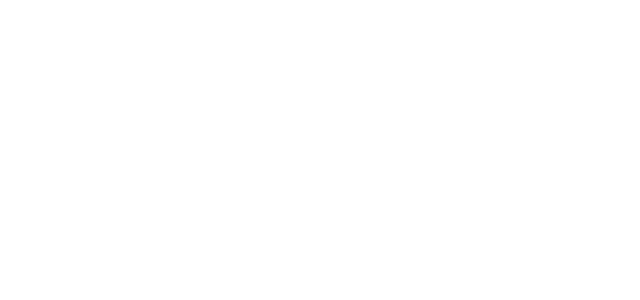
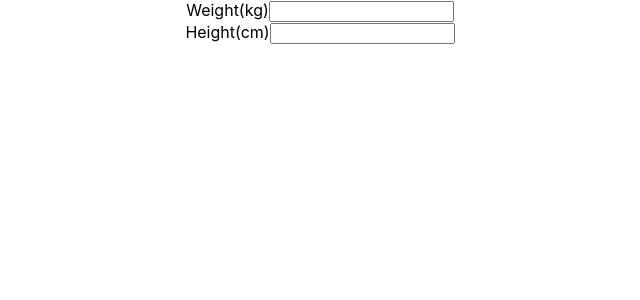
Before and after one commit to schneiderman805/react_bmi_calculator, a React (Create React App) app: page / in a window 1280 px wide. Shown: the top 300 px of the page, without its empty margins (320-960 px from the left). Built offline with nearby package versions, Linux system fonts and the light colour scheme.

Commit message:
adds input for weight and height

```diff
--- a/src/App.js
+++ b/src/App.js
@@ -5,6 +5,15 @@
   render() {
     return (
       <div className="App">
+        <div>
+          <label>Weight(kg)</label>
+          <input name="weight" />
+        </div>
+
+        <div>
+          <label>Height(cm)</label>
+          <input name="height" />
+        </div>
       </div>
     );
   }
```
